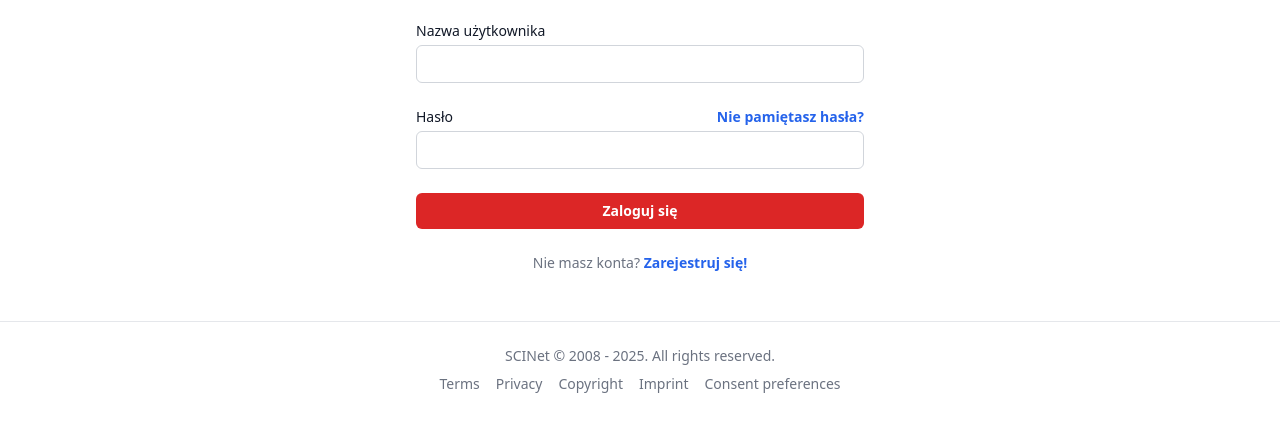
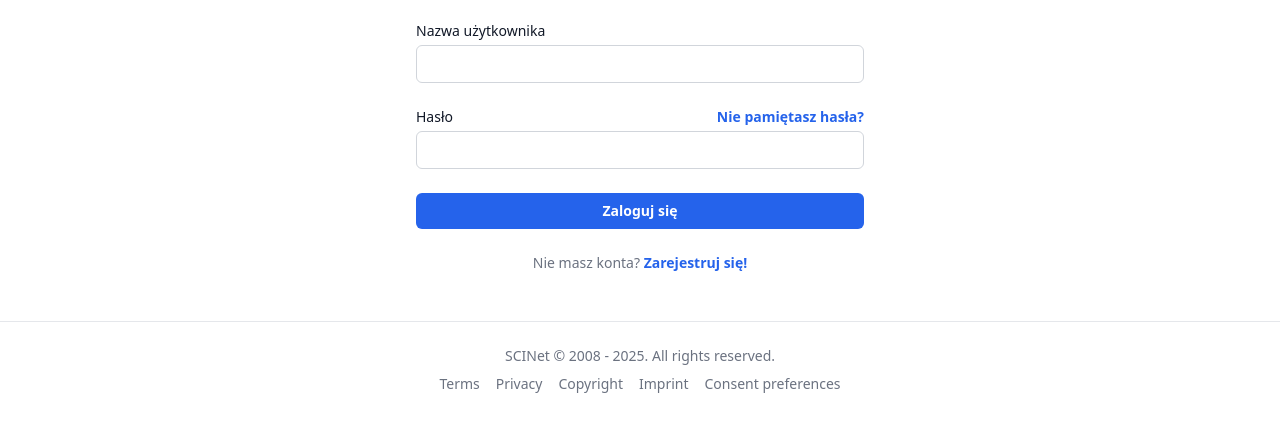
Before and after one commit to FeelGoodEve/merito-2025, a Django app: page /login/ in a window 1280 px wide. Shown: the part 272-704 px from the top of the page. Run offline with Django 5.2, Linux system fonts and the light colour scheme; style sheets or scripts are compiled from the project's sources.

Commit message:
Powrót do poprzedniego koloru na login.html

```diff
--- a/templates/login.html
+++ b/templates/login.html
@@ -38,7 +38,7 @@
 
       <div>
         <button type="submit"
-                class="w-full bg-red-600 hover:bg-blue-500 text-white font-semibold rounded-md py-2 px-4 text-sm">
+                class="w-full bg-blue-600 hover:bg-blue-500 text-white font-semibold rounded-md py-2 px-4 text-sm">
           Zaloguj się
         </button>
       </div>
```
